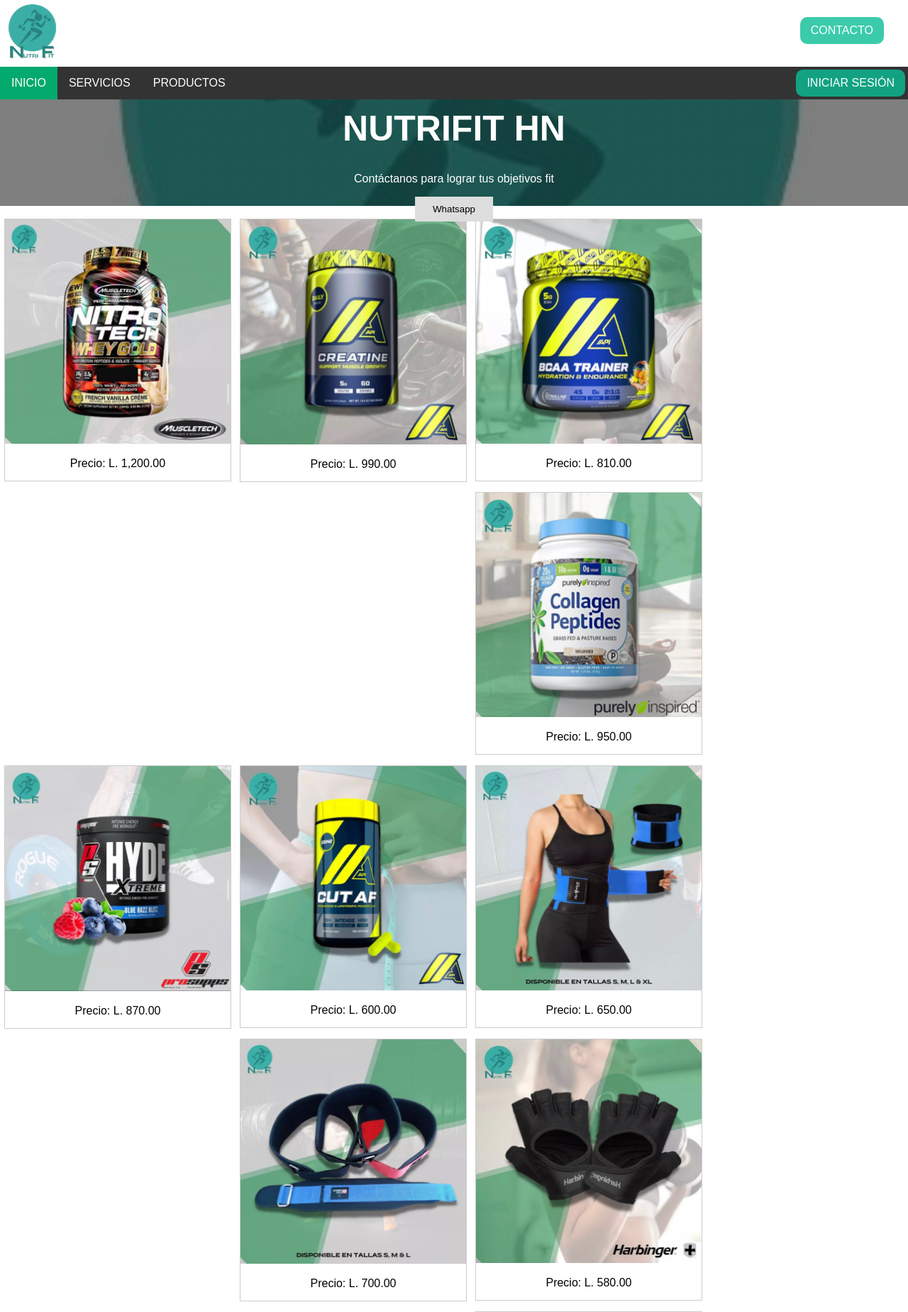
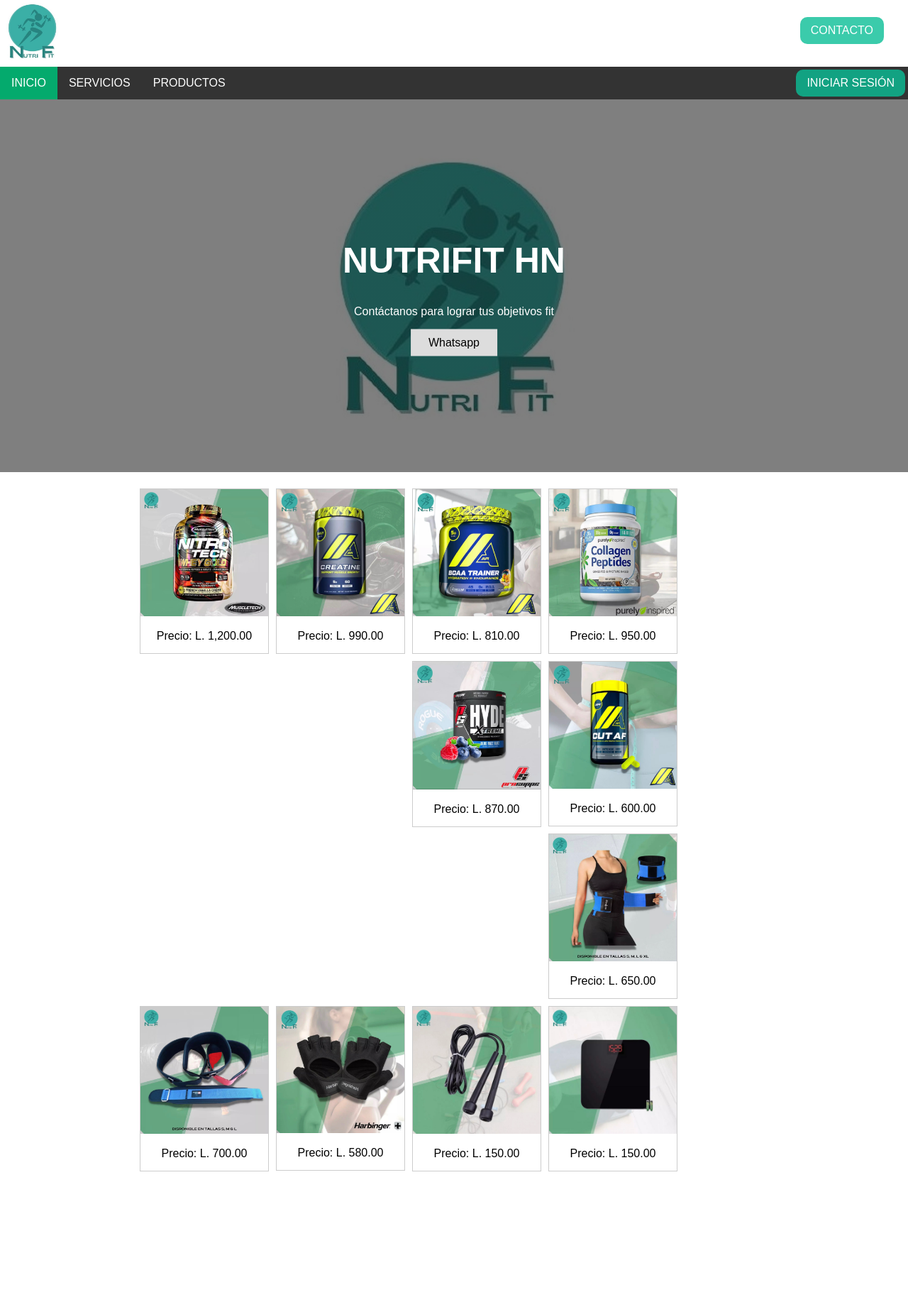
Before and after one commit to josuevelt/nutrifit, a Django app: page / in a window 1280 px wide. Shown: the top 1848 px of the page at 71% size. After the commit the page ends 1650 px from the top, so only its background shows below. Run offline with Django 4.2, Linux system fonts and the light colour scheme.

Commit message:
previo a comprar

```diff
--- a/nutrifitapp/templates/base.html
+++ b/nutrifitapp/templates/base.html
@@ -86,11 +86,6 @@
           }
         }
 
-        /* Propiedades del imagenes de producto en inicio */
-        li.item-de-producto {
-          display: inline;
-        }
-
         /* Propiedades para esconder un texto en pantallas pequeñas */
         @media (min-width: 400px) {
             .text {
@@ -119,39 +114,24 @@
 
         /* Propiedades para fotos e info de producto (galería) */
         div.gallery {
+          margin: 5px;
           border: 1px solid #ccc;
+          float: left;
+          width: 180px;
         }
+
         div.gallery:hover {
           border: 1px solid #777;
         }
+
         div.gallery img {
           width: 100%;
           height: auto;
         }
+
         div.desc {
           padding: 15px;
           text-align: center;
-        }
-        .responsive {
-            padding: 0 6px;
-            float: left;
-            width: 24.999%;
-        }
-        @media only screen and (max-width: 700px) {
-            .responsive {
-                width: 49.999%
-                margin: 6px 0;
-            }
-        }
-        @media only screen and (max-width: 500px) {
-            .responsive {
-                width: 100%
-            }
-        }
-        .clearfix:after {
-            content: "";
-            display: table;
-            clear: both;
         }
 
         /* Propiedades para imagen de nutrifit en el inicio, con un link a whastapp dentro */
@@ -162,8 +142,8 @@
         }
 
         .hero-image {
-          background-image: linear-gradient(rgba(0, 0, 0, 0.5), rgba(0, 0, 0, 0.5)), url('static/nutrifitapp/images/nutrifit_inicio.jpeg');
-          height: 10%;
+          background-image: linear-gradient(rgba(0, 0, 0, 0.5), rgba(0, 0, 0, 0.5)), url('static/nutrifitapp/images/nutrifit_show_1.jpg');
+          height: 35%;
           background-position: center;
           background-repeat: no-repeat;
           background-size: cover;
@@ -179,7 +159,7 @@
           color: white;
         }
 
-        .hero-text button {
+        .hero-text a {
           border: none;
           outline: 0;
           display: inline-block;
@@ -188,6 +168,7 @@
           background-color: #ddd;
           text-align: center;
           cursor: pointer;
+          text-decoration: none;
         }
 
         .hero-text button:hover {
--- a/nutrifitapp/templates/inicio.html
+++ b/nutrifitapp/templates/inicio.html
@@ -9,15 +9,18 @@
   <div class="hero-text">
     <h1 style="font-size:50px">NUTRIFIT HN</h1>
     <p>Contáctanos para lograr tus objetivos fit</p>
-    <button>Whatsapp</button>
+    <a href="https://wa.me/50433127994">Whatsapp</a>
   </div>
 </div>
 
 <br/>
 
-<div class="responsive" style="margin-bottom:15px;">
+<div style="margin-left:15%; margin-right:15%;">
+
+
+<div class="responsive">
     <div class="gallery">
-        <a target="_blank" href="img_5terre.jpg">
+        <a target="_blank" href="#">
         <img src="{% static 'nutrifitapp/images/proteina_isolada_L1200.jpg' %}" alt="Cinque Terre" width="600" height="400">
         </a>
         <div class="desc">Precio: L. 1,200.00<br/></div>
@@ -25,16 +28,18 @@
 </div>
 
 
-<div class="responsive" style="margin-bottom:15px;">
+
+<div class="responsive">
     <div class="gallery">
-        <a target="_blank" href="img_5terre.jpg">
+        <a target="_blank" href="#">
         <img src="{% static 'nutrifitapp/images/creatina_L990.jpg' %}" alt="Cinque Terre" width="600" height="400">
         </a>
         <div class="desc">Precio: L. 990.00</div>
     </div>
 </div>
 
-<div class="responsive" style="margin-bottom:15px;">
+
+<div class="responsive">
     <div class="gallery">
         <a target="_blank" href="#">
         <img src="{% static 'nutrifitapp/images/aminoacidos_bcaa_L810.jpg' %}" alt="Cinque Terre" width="600" height="400">
@@ -43,7 +48,9 @@
     </div>
 </div>
 
-<div class="responsive" style="margin-bottom:15px;">
+
+
+<div class="responsive">
     <div class="gallery">
         <a target="_blank" href="#">
         <img src="{% static 'nutrifitapp/images/colageno_L950.jpg' %}" alt="Cinque Terre" width="600" height="400">
@@ -52,63 +59,74 @@
     </div>
 </div>
 
-<div class="responsive" style="margin-bottom:15px;">
+
+<div class="responsive">
     <div class="gallery">
-        <a target="_blank" href="img_5terre.jpg">
+        <a target="_blank" href="#">
         <img src="{% static 'nutrifitapp/images/pre-entreno_L870.jpg' %}" alt="Cinque Terre" width="600" height="400">
         </a>
         <div class="desc">Precio: L. 870.00</div>
     </div>
 </div>
 
-<div class="responsive" style="margin-bottom:15px;">
+
+
+<div class="responsive">
     <div class="gallery">
-        <a target="_blank" href="img_5terre.jpg">
+        <a target="_blank" href="#">
         <img src="{% static 'nutrifitapp/images/quemador_de_grasa_L600.jpg' %}" alt="Cinque Terre" width="600" height="400">
         </a>
         <div class="desc">Precio: L. 600.00</div>
     </div>
 </div>
 
-<div class="responsive" style="margin-bottom:15px;">
+
+
+<div class="responsive">
     <div class="gallery">
-        <a target="_blank" href="img_5terre.jpg">
+        <a target="_blank" href="#">
         <img src="{% static 'nutrifitapp/images/faja_moldeadora_L650.jpg' %}" alt="Cinque Terre" width="600" height="400">
         </a>
         <div class="desc">Precio: L. 650.00</div>
     </div>
 </div>
 
-<div class="responsive" style="margin-bottom:15px;">
+
+
+<div class="responsive">
     <div class="gallery">
-        <a target="_blank" href="img_5terre.jpg">
+        <a target="_blank" href="#">
         <img src="{% static 'nutrifitapp/images/fajones_velcro_L700.jpg' %}" alt="Cinque Terre" width="600" height="400">
         </a>
         <div class="desc">Precio: L. 700.00</div>
     </div>
 </div>
 
-<div class="responsive" style="margin-bottom:15px;">
+
+
+<div class="responsive">
     <div class="gallery">
-        <a target="_blank" href="img_5terre.jpg">
+        <a target="_blank" href="#">
         <img src="{% static 'nutrifitapp/images/guantes_mujer_L580.jpg' %}" alt="Cinque Terre" width="600" height="400">
         </a>
         <div class="desc">Precio: L. 580.00</div>
     </div>
 </div>
 
-<div class="responsive" style="margin-bottom:15px;">
+
+
+<div class="responsive">
     <div class="gallery">
-        <a target="_blank" href="img_5terre.jpg">
+        <a target="_blank" href="#">
         <img src="{% static 'nutrifitapp/images/lazo_saltar_L150.jpeg' %}" alt="Cinque Terre" width="600" height="400">
         </a>
         <div class="desc">Precio: L. 150.00</div>
     </div>
 </div>
 
-<div class="responsive" style="margin-bottom:15px;">
+<div class="responsive">
     <div class="gallery">
-        <a target="_blank" href="img_5terre.jpg">
+        <a target="_blank" href="#">
         <img src="{% static 'nutrifitapp/images/balanza_corporal_L600.jpeg' %}" alt="Cinque Terre" width="600" height="400">
         </a>
         <div class="desc">Precio: L. 150.00</div>
@@ -116,4 +134,8 @@
 </div>
 
 
+<div class="clearfix"></div>
+
+</div>
+
 {% endblock %}
```
Also changed, not shown: static/nutrifitapp/images/nutrifit_show_1.jpg. Lines whose indentation alone changed are shown as unchanged.
